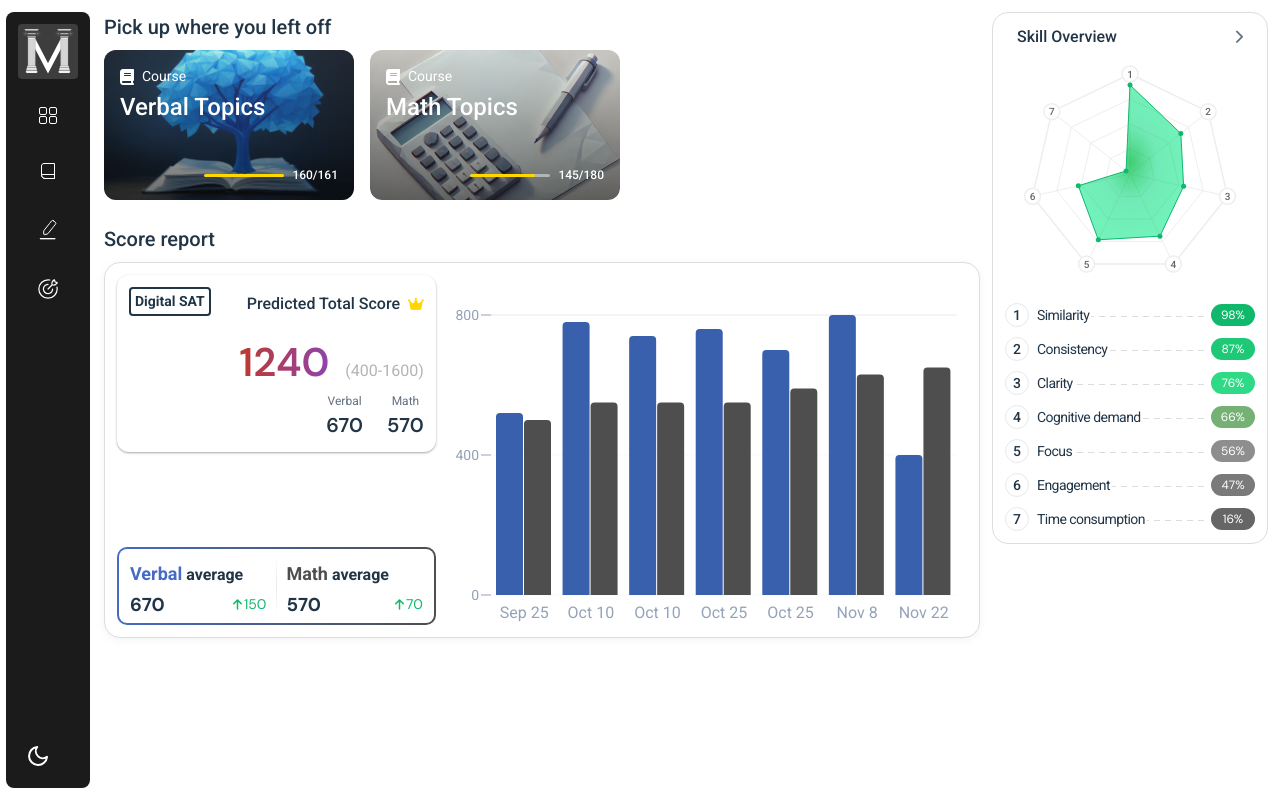
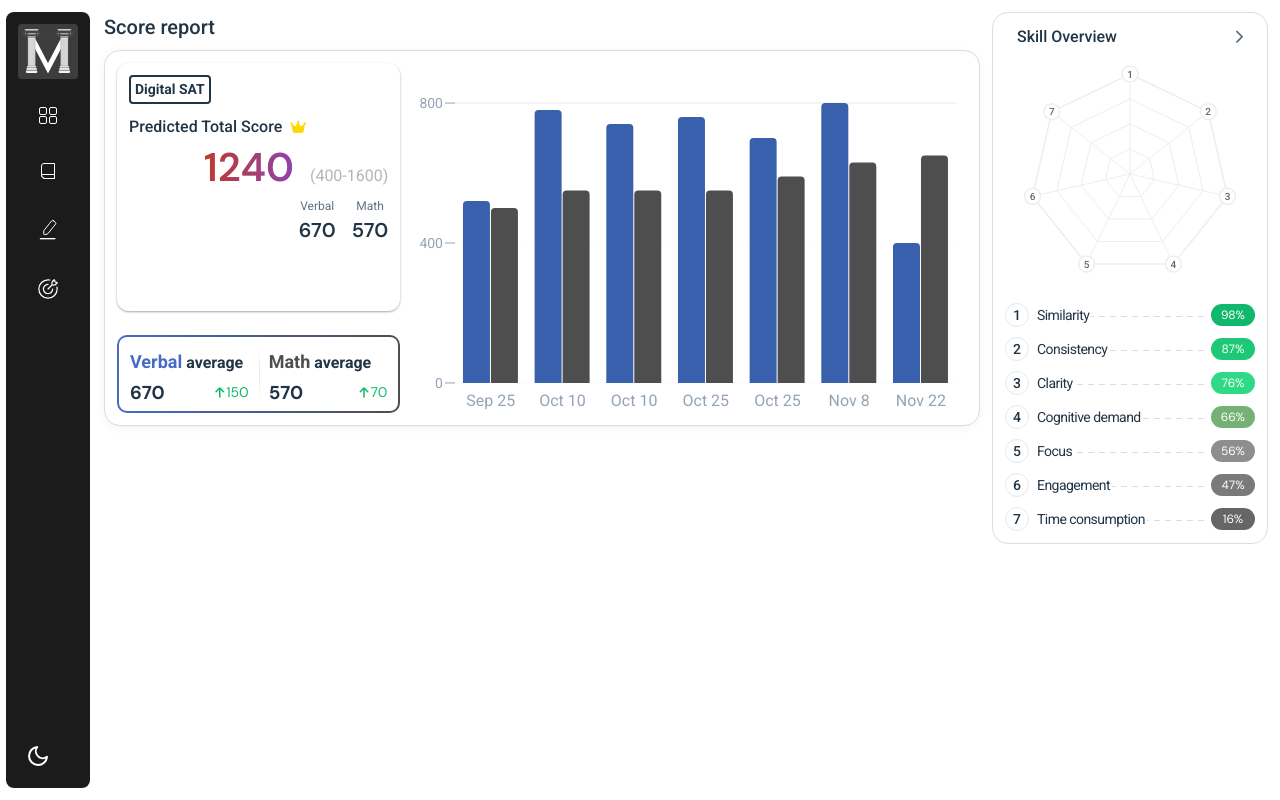
Before and after one commit to Orujhimaru/max_odyssey, a React (Vite) app: page / in a window 1280 px wide. Built offline with nearby package versions, Linux system fonts and the light colour scheme; a web font is replaced by a local one.

Commit message:
design: Routing fix and design fix for PredictedScore

```diff
--- a/src/App.jsx
+++ b/src/App.jsx
@@ -10,22 +10,32 @@ import Tests from "./pages/TestsPage/Tests";
 import Practice from "./pages/PracticePage/Practice";
 
 const App = () => {
-  const [isDarkMode, setIsDarkMode] = useState(false);
+  const [isDarkMode, setIsDarkMode] = useState(() => {
+    // Get initial theme from localStorage or system preference
+    const savedTheme = localStorage.getItem("theme");
+    if (savedTheme) {
+      return savedTheme === "dark";
+    }
+    return window.matchMedia("(prefers-color-scheme: dark)").matches;
+  });
 
   useEffect(() => {
+    // Update data-theme attribute and localStorage when theme changes
     document.documentElement.setAttribute(
       "data-theme",
       isDarkMode ? "dark" : "light"
     );
+    localStorage.setItem("theme", isDarkMode ? "dark" : "light");
   }, [isDarkMode]);
+
+  const toggleTheme = () => {
+    setIsDarkMode((prevMode) => !prevMode);
+  };
 
   return (
     <Router>
       <div className="app">
-        <Navbar
-          isDarkMode={isDarkMode}
-          onThemeToggle={() => setIsDarkMode(!isDarkMode)}
-        />
+        <Navbar isDarkMode={isDarkMode} onThemeToggle={toggleTheme} />
         <div className="content">
           <Routes>
             <Route path="/" element={<Dashboard />} />
--- a/src/components/NavBar/Navbar.jsx
+++ b/src/components/NavBar/Navbar.jsx
@@ -1,4 +1,5 @@
 import React from "react";
+import { useNavigate, useLocation } from "react-router-dom";
 import "./Navbar.css"; // Create a CSS file for styling
 import Logo from "../Navbar/Logo";
 
@@ -9,6 +10,15 @@ import Courses from "../../assets/Group 51.svg";
 import Tests from "../../assets/Group 38.svg";
 
 const Navbar = ({ isDarkMode, onThemeToggle }) => {
+  const navigate = useNavigate();
+  const location = useLocation();
+
+  const isActive = (path) => location.pathname === path;
+
+  const handleNavigation = (path) => {
+    navigate(path);
+  };
+
   return (
     <nav className="navbar">
       <div>
@@ -17,25 +27,37 @@ const Navbar = ({ isDarkMode, onThemeToggle }) => {
           <h2 className="logo-text">AX</h2>
         </div>
         <div className="nav-items">
-          <div className="nav-item">
+          <div
+            className={`nav-item ${isActive("/") ? "active" : ""}`}
+            onClick={() => handleNavigation("/")}
+          >
             <div className="nav-icon-container">
               <img src={Dashboard} alt="Dashboard" className="nav-icon" />
             </div>
             <span className="nav-text">Dashboard</span>
           </div>
-          <div className="nav-item">
+          <div
+            className={`nav-item ${isActive("/courses") ? "active" : ""}`}
+            onClick={() => handleNavigation("/courses")}
+          >
             <div className="nav-icon-container">
               <img src={Courses} alt="Courses" className="nav-icon" />
             </div>
             <span className="nav-text">Courses</span>
           </div>
-          <div className="nav-item">
+          <div
+            className={`nav-item ${isActive("/tests") ? "active" : ""}`}
+            onClick={() => handleNavigation("/tests")}
+          >
             <div className="nav-icon-container">
               <img src={Tests} alt="Tests" className="nav-icon tests" />
             </div>
             <span className="nav-text">Tests</span>
           </div>
-          <div className="nav-item">
+          <div
+            className={`nav-item ${isActive("/practice") ? "active" : ""}`}
+            onClick={() => handleNavigation("/practice")}
+          >
             <div className="nav-icon-container">
               <img
                 src={Practice}
--- a/src/components/ScoreColumnComponent/PredictedScore/PredictedScore.css
+++ b/src/components/ScoreColumnComponent/PredictedScore/PredictedScore.css
@@ -1,6 +1,7 @@
 .predicted-score-container {
   order: -1;
   width: 100%;
+  height: 100%;
   background-color: var(--bg-secondary);
   border-radius: 12px;
   padding: 12px;
@@ -11,10 +12,12 @@
 .score-header {
   display: flex;
   flex-wrap: wrap;
-  justify-content: space-between;
+  /* justify-content: space-between; */
   /* align-items: center; */
   flex-direction: column;
   gap: 0px;
+  height: 100%;
+  flex-direction: column;
 }
 
 .score-header h3 {
@@ -59,9 +62,10 @@
 
 .score-details {
   display: flex;
-  gap: 24px;
-  align-items: center;
-  justify-content: flex-end;
+  flex-direction: column;
+  /* gap: 24px; */
+  align-items: flex-end;
+  /* justify-content: flex-end; */
 }
 
 .score-item {
--- a/src/components/ScoreColumnComponent/PredictedScore/PredictedScore.jsx
+++ b/src/components/ScoreColumnComponent/PredictedScore/PredictedScore.jsx
@@ -21,6 +21,8 @@ const PredictedScore = ({ verbalScore, mathScore }) => {
               <i className="fas fa-crown"></i>
             </h3>
           </div>
+        </div>
+        <div className="score-details">
           <div className="score-item predicted">
             {/* <span className="score-label total">Total:</span> */}
 
@@ -29,8 +31,7 @@ const PredictedScore = ({ verbalScore, mathScore }) => {
               <span className="score-max-min">(400-1600)</span>
             </div>
           </div>
-        </div>
-        <div className="score-details">
+          <div className="predicted-flex">
             <div className="score-item">
               <span className="score-label">Verbal</span>
               <span className="score-value verbal">{roundedVerbal}</span>
@@ -42,6 +43,7 @@ const PredictedScore = ({ verbalScore, mathScore }) => {
           </div>
         </div>
       </div>
+    </div>
   );
 };
 
--- a/src/components/ScoreColumnComponent/ScoreColumnGraph/ScoreColumn.css
+++ b/src/components/ScoreColumnComponent/ScoreColumnGraph/ScoreColumn.css
@@ -190,7 +190,7 @@ path[class="recharts-rectangle recharts-tooltip-cursor"] {
   flex-direction: column;
   justify-content: space-between;
   gap: 24px;
-  width: 60%;
+  width: 50%;
   max-width: 450px;
 }
 
--- a/src/pages/DashboardPage/Dashboard.jsx
+++ b/src/pages/DashboardPage/Dashboard.jsx
@@ -1,30 +1,16 @@
-import React, { useState, useEffect } from "react";
-import Navbar from "../../components/NavBar/Navbar";
+import React from "react";
+import ScoreColumnGraph from "../../components/ScoreColumnComponent/ScoreColumnGraph/ScoreColumn";
 import RadarChart from "../../components/RadarComponent/RadarChart/RadarChart";
-import ScoreColumnGraph from "../../components/ScoreColumnComponent/ScoreColumnGraph/ScoreColumn";
-import { coursesProgress } from "../../data/courseProgress";
-import ContinueLearning from "../../components/ContinueLearning/ContinueLearning";
 import "./Dashboard.css";
 
 const Dashboard = () => {
-  const [isDarkMode, setIsDarkMode] = useState(false);
-
-  useEffect(() => {
-    document.documentElement.setAttribute(
-      "data-theme",
-      isDarkMode ? "dark" : "light"
-    );
-  }, [isDarkMode]);
-
   return (
     <div className="dashboard">
       <div className="dashboard-left">
-        <ContinueLearning courses={coursesProgress} />
         <ScoreColumnGraph />
       </div>
-
       <div className="dashboard-right">
-        <RadarChart scores={[99, 75, 65, 79, 83, 63, 9]} />
+        <RadarChart />
       </div>
     </div>
   );
```
Lines whose indentation alone changed are shown as unchanged.
